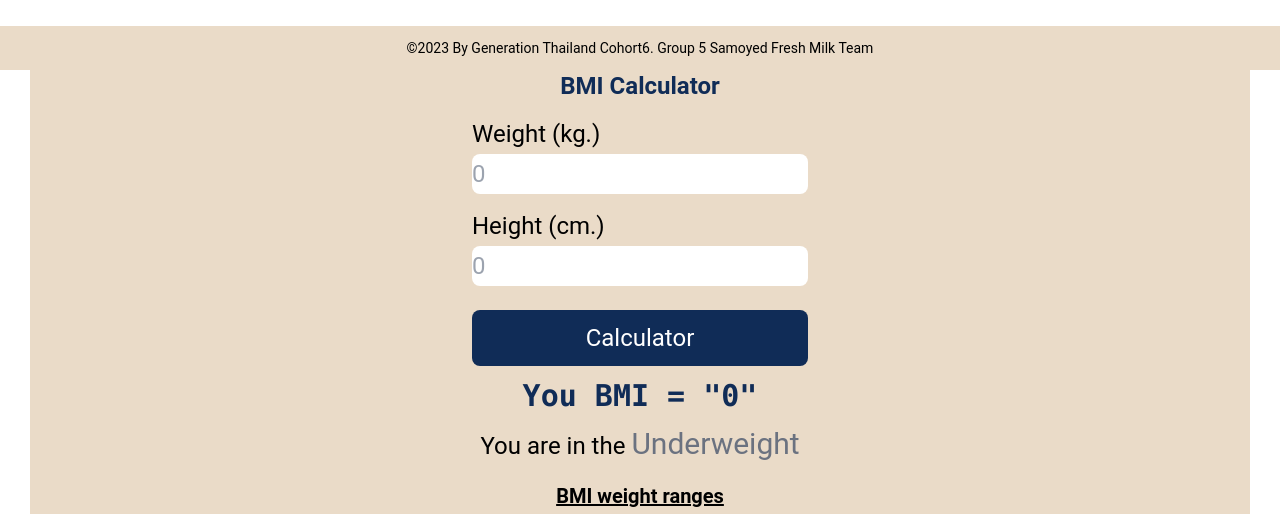
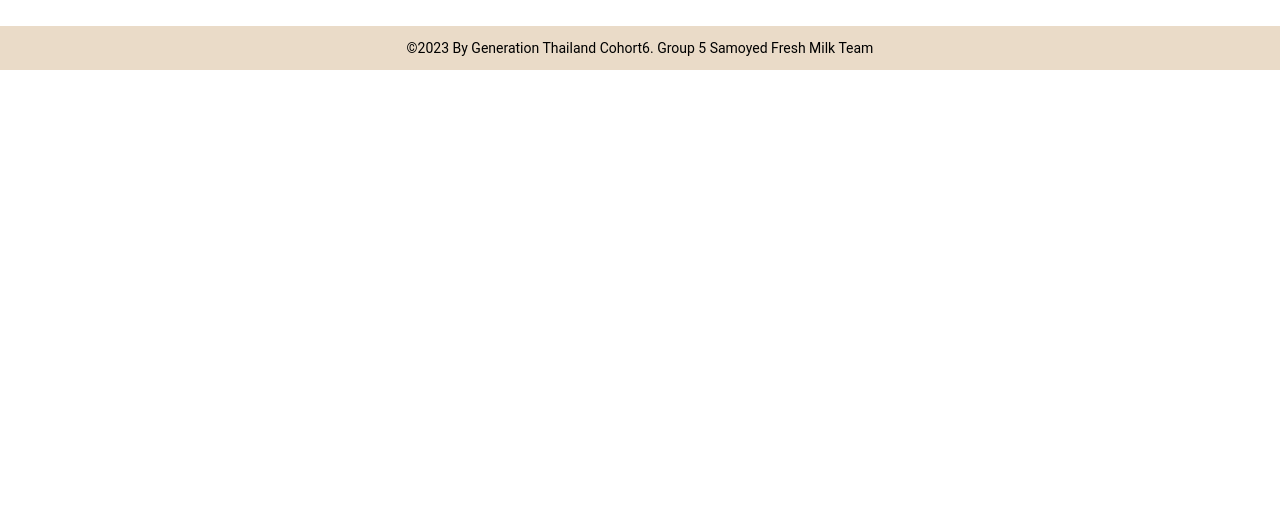
Before and after one commit to Petch170/Project-I.Move-test, a React (Vite) app: page / in a window 1280 px wide. Shown: the part 2268-2782 px from the top of the page. After the commit the page ends 2338 px from the top, so only its background shows below. Built offline with nearby package versions, Linux system fonts and the light colour scheme; grey boxes are pictures that could not be loaded.

Commit message:
updatehome

```diff
--- a/src/App.jsx
+++ b/src/App.jsx
@@ -16,7 +16,6 @@ const App = () => {
       <Aboutus />
       <Contact/>
       <Footer />
-      <BMI/>
       <Navbarmbh />
     </>
   );
--- a/src/Component/BMI.jsx
+++ b/src/Component/BMI.jsx
@@ -21,7 +21,7 @@ const BMI = () => {
     if (bmi < 18.5) {
       return "Underweight"; //: น้อยกว่ามาตรฐาน'
     } else if (bmi >= 18.5 && bmi < 24.9) {
-      return "Normal weight"; //: สมส่วน
+      return "Healthy Weight"; //: สมส่วน
     } else if (bmi >= 25 && bmi < 29.9) {
       return "Overweight"; //: น้ำหนักเกิน
     } else {
@@ -31,20 +31,20 @@ const BMI = () => {
 
   const classColor = () => {
     if (bmi < 18.5) return "text-gray-500";
-    if (bmi < 22.9) return "text-green-500";
-    if (bmi < 24.9) return "text-yellow-500";
+    if (bmi <= 24.9) return "text-green-500";
+    if (bmi <= 29.9) return "text-yellow-500";
     return "text-red-500";
   };
 
   return (
-    <div className="grid place-items-center col-span-12 md:col-span-8 lg:col-span-6 2xl:col-span-2 bg-[#EADBC8]  mx-[7.5px] md:mx-[30px]">
+    <div className=" flex justify-center p-8 bg-[#EADBC8]">
       <div className=" ">
-        <div className=" card">
-          <h1 className=" font-bold text-center text-lg md:text-2xl text-[#102C57]">
+        <div className=" card w-[400px] md:w-[650px] lg:max-w-screen-lg">
+          <h1 className=" font-bold text-center text-lg md:text-2xl xl:text-5xl text-[#102C57]">
             BMI Calculator
           </h1>
           <form className="mt-4 text-base lg:text-lg xl:text-2xl">
-            <label className="block">
+            <label className="">
               Weight (kg.)
               <input
                 type="text"
@@ -56,7 +56,7 @@ const BMI = () => {
                 }}
                 placeholder="0"
                 required
-                className="block w-full mt-1 h-10 rounded-lg"
+                className="block w-full mt-1 h-14 rounded-lg"
               />
             </label>
             <label className="block mt-4">
@@ -71,7 +71,7 @@ const BMI = () => {
                 }}
                 placeholder="0"
                 required
-                className="block w-full mt-1 h-10 rounded-lg"
+                className="block w-full mt-1 h-14 rounded-lg"
               />
             </label>
             <button
@@ -85,8 +85,8 @@ const BMI = () => {
         </div>
 
         <div className="bmi-calculator">
-          <div className="card-block  ">
-            <div className="bmi-calculator_result font-bold text-center text-md md:text-xl xl:text-3xl text-[#102C57] py-3">
+          <div className="card-block my-10 ">
+            <div className="bmi-calculator_result font-bold text-center text-xl md:text-2xl xl:text-4xl text-[#102C57] py-3">
               <h3 className="text-center font-mono ">
                 You BMI = <span className="bmi-result">"{bmi}"</span>
               </h3>
@@ -94,24 +94,22 @@ const BMI = () => {
             <div className="text-center text-base md:text-lg xl:text-2xl ">
               <p>
                 You are in the{" "}
-                <span
-                  className={`weight-range text-md md:text-xl xl:text-3xl ${classColor()}`}
-                >
-                  {checkResult()}
+                <span className={`weight-range text-md md:text-xl xl:text-3xl font-bold font-mono ${classColor()}`}>
+                  "{checkResult()}"
                 </span>{" "}
               </p>
             </div>
           </div>
           <div className=" flex justify-center">
-            <div className="py-5">
-              <p className=" text-center font-bold text-md md:text-xl underline">
-                BMI weight ranges
+            <div className="">
+              <p className=" text-center font-bold text-md md:text-xl xl:text-3xl underline pb-5">
+                BMI Weight ranges
               </p>
-              <ul className=" text-left  text-base  text-md md:text-xl text-wrap">
-                <li>Less than 18.5 = Underweight</li>
-                <li>Between 18.5 - 24.9 = Healthy Weight</li>
-                <li>Between 25 - 29.9 = Overweight</li>
-                <li>Over 30 = Obese</li>
+              <ul className=" text-left text-sm md:text-lg xl:text-2xl text-wrap">
+                <li>Less than 18.5 = <span className="text-gray-500">Underweight</span> </li>
+                <li>Between 18.5 - 24.9 = <span className="text-green-500">Healthy Weight</span> </li>
+                <li>Between 25 - 29.9 = <span className="text-yellow-500">Overweight</span></li>
+                <li>Over 30 = <span className="text-red-500">Obese</span></li>
               </ul>
             </div>
           </div>
--- a/src/Component/Home.jsx
+++ b/src/Component/Home.jsx
@@ -1,9 +1,31 @@
-// import React from "react";
-// import Navbarhome from "./Navbarhome";
-
+import React, { useEffect, useState } from "react";
+import { Axios } from "axios";
+import Login from "../Page/login";
 import { logo } from "../assets/Picture";
+import UserHomePage from "./UserHomePage/UserHomePage";
 
 const Home = () => {
+  //สถานะการเข้าระบบ
+  const [logIn, setLogin] = useState(false);
+  //ตรวจสอบสถานะตอนโหลด component
+  useEffect(() => {
+    const userLogIn = localStorage.getItem("login");
+    if (userLogIn === "true") {
+      setLogin(true);
+    }
+  }, []);
+
+  //ตรวจสถานะเมื่อกดstart
+  const handleClick = () => {
+    //ตรวจผู้ใช้ว่าเคยเข้าระบบไหม
+    if (logIn) {
+      return <UserHomePage />;
+    } else {
+      return <Login />;
+    }
+  };
+
+
   return (
     <div className="">
       <div className="homepage relative">
@@ -16,12 +38,21 @@ const Home = () => {
         </div>
 
         <div className="homewelcome flex flex-col items-center absolute top-[5%] right-0 left-0 md:top-1/3 md:right-0 md:left-1/2 md:-translate-y-1/2 m-[7.5px] md:m-[30px]">
-          <img src={logo} alt="logo" className="sm:hidden grid grid-cols-3 items-center"/>
-          <h1 className="text-xl md:text-4xl font-bold text-center">Welcome to I.Move</h1>
+          <img
+            src={logo}
+            alt="logo"
+            className="sm:hidden grid grid-cols-3 items-center"
+          />
+          <h1 className="text-xl md:text-4xl font-bold text-center">
+            Welcome to I.Move
+          </h1>
           <p className="text-lg md:text-2xl text-center py-5">
-           <em>A healthy outside starts from the inside</em>
+            <em>A healthy outside starts from the inside</em>
           </p>
-          <button className="bg-[#102C57] text-white font-bold  w-full md:w-[325px] lg:w-[400px] h-14 rounded-xl">
+          <button
+            onClick={handleClick}
+            className="bg-[#102C57] text-white font-bold  w-full md:w-[325px] lg:w-[400px] h-14 rounded-xl"
+          >
             Start
           </button>
         </div>
--- a/src/Component/Navbarhome.jsx
+++ b/src/Component/Navbarhome.jsx
@@ -29,12 +29,17 @@ function Navbarhome() {
             About
         </li>
         <li>
-          <a className="hover:cursor-pointer" href="/UserHomePage">
+          <a className="hover:cursor-pointer" href="/login">
             Login
           </a>
         </li>
         <li>
-          <a className="hover:cursor-pointer" href="/">
+          <a className="hover:cursor-pointer" href="/UserHomePage">
+            mockuseradmin
+          </a>
+        </li>
+        <li>
+          <a className="hover:cursor-pointer" href="/signup">
             Sign up
           </a>
         </li>
--- a/src/Component/Navbarmbh.jsx
+++ b/src/Component/Navbarmbh.jsx
@@ -11,30 +11,36 @@ const Navbarmbh = () => {
   return (
     <>
       {/* mobile */}
-      <nav className="sm:hidden grid grid-cols-5 items-center bg-cream py-2 fixed inset-x-0 bottom-0 ">
+      <nav className="sm:hidden grid grid-cols-5 items-center bg-cream py-1 fixed inset-x-0 bottom-0 rounded-t-md ">
         <Link to="/">
-          <div className="flex flex-col justify-center items-center">
+          <div className="flex flex-col justify-center items-center text-sm">
             <img src={homeIcon} alt="home" />
             <p>Home</p>
           </div>
         </Link>
-        <div className="flex flex-col justify-center items-center">
+        <Link to="/UserHomePage">
+        <div className="flex flex-col justify-center items-center text-sm">
           <img src={dumbbellIcon} alt="activity" />
           <p>Activity</p>
         </div>
-        <div className="flex flex-col justify-center items-center">
+        </Link>
+        <Link to="/ModalForm">
+        <div className="flex flex-col justify-center items-center text-sm">
           <img src={plusCircleIcon} alt="add activity" />
         </div>
+        </Link>
         <Link to="/user/dashboard">
-          <div className="flex flex-col justify-center items-center">
-            <img src={dashboardIcon} alt="dashboard" />
+          <div className="flex flex-col justify-center items-center text-sm">
+            <img src={dashboardIcon}  alt="dashboard" />
             <p>Dashboard</p>
           </div>
         </Link>
-        <div className="flex flex-col justify-center items-center">
+        <Link to="/Activity">
+        <div className="flex flex-col justify-center items-center text-sm">
           <img src={userIcon} alt="profile" />
           <p>Profile</p>
         </div>
+        </Link>
       </nav>
     </>
   );
--- a/src/Component/UserHomePage/NavHead.jsx
+++ b/src/Component/UserHomePage/NavHead.jsx
@@ -13,7 +13,12 @@ export default function NavHead({ handleCreateClick }) {
   const [modalIsOpen, setIsOpen] = React.useState(false);
   const customStyles = {
     content: {
-
+      top: "50%",
+      left: "50%",
+      right: "auto",
+      bottom: "auto",
+      transform: "translate(-50%, -50%) scale(0.75)",
+      // padding: "",
       backgroundColor: "#EADBC8",
     },
     overlay: { zIndex: 1000 },
```
Also changed, not shown: src/main.jsx (+14 -10 lines).
